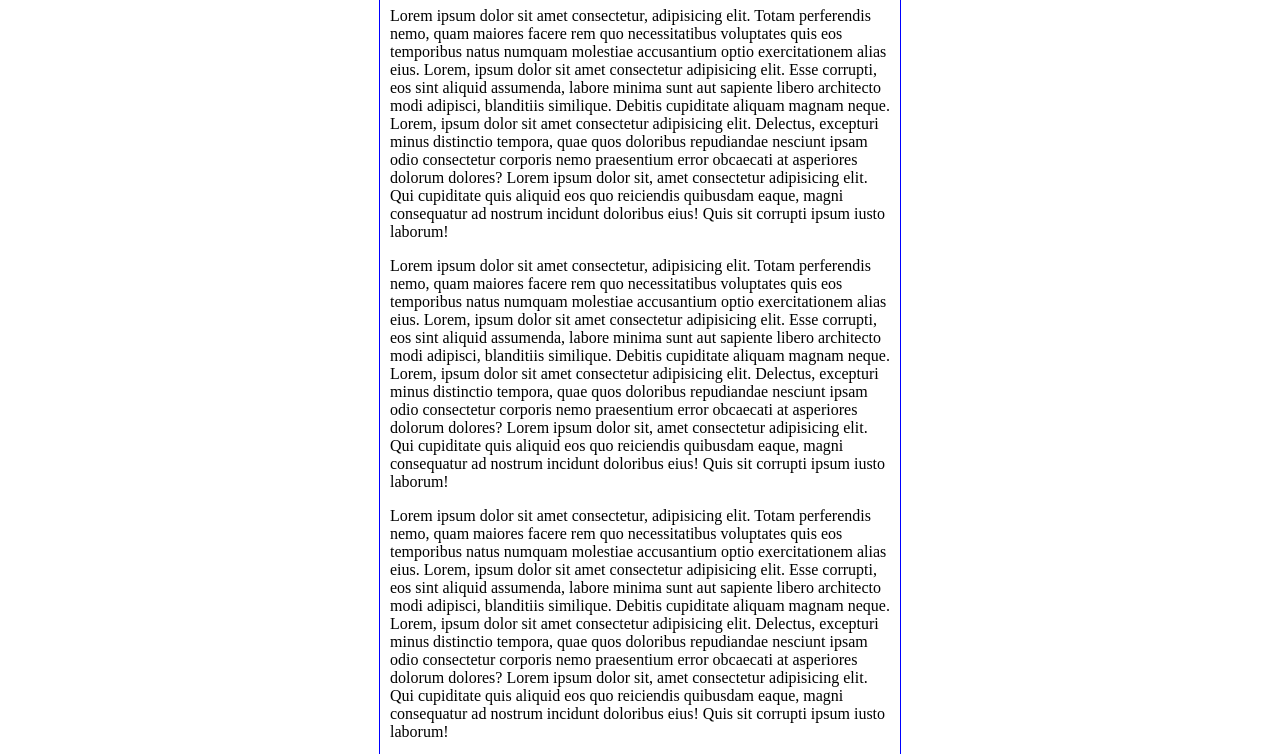
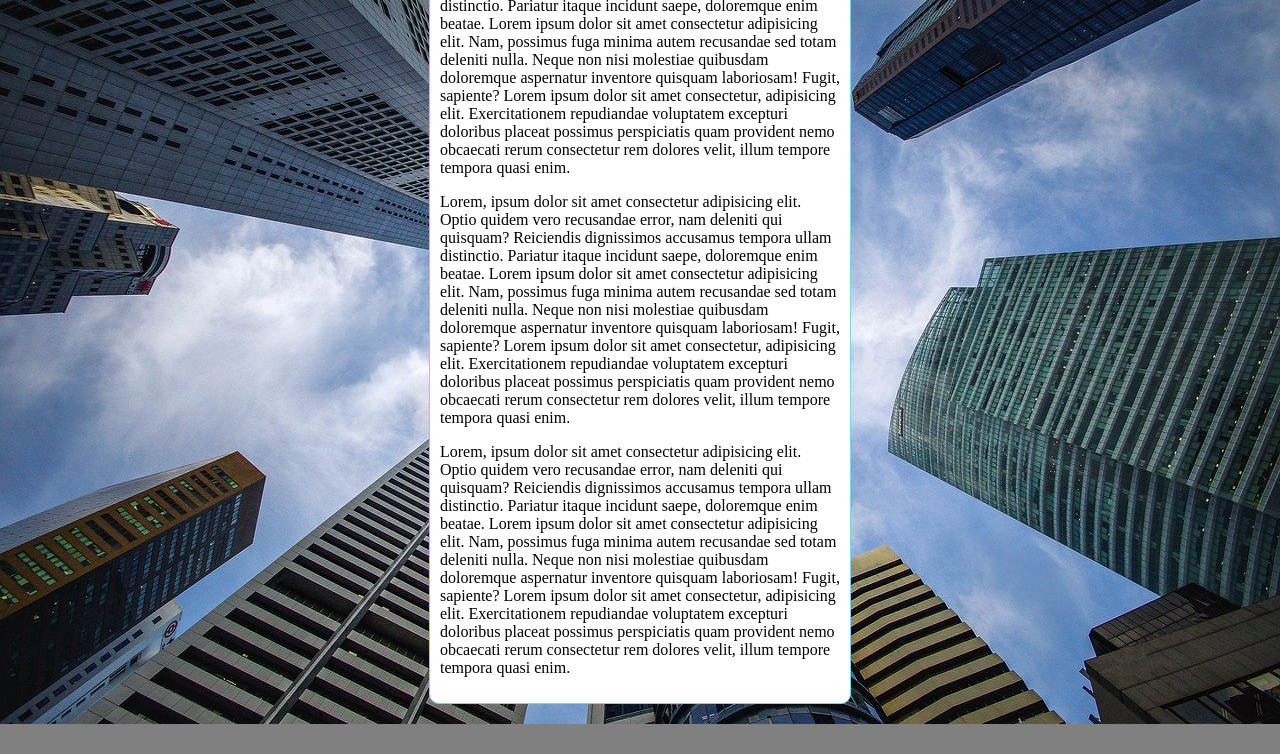
Before and after one commit to Joaolucasgit/html-css, a plain HTML site: page Exercicíos/ex022/fundo006.html in a window 1280 px wide. Shown: the part 92-846 px from the top of the page. After the commit the page ends 816 px from the top, so only its background shows below. Drawn offline with Linux system fonts and the light colour scheme.

Commit message:
atualização

```diff
--- a/Exercicíos/ex022/fundo006.html
+++ b/Exercicíos/ex022/fundo006.html
@@ -6,37 +6,30 @@
     <title>Fundo fixo de tela</title>
     <style>
         body {
-            height: 97vh;
-
-            /*Shorthand - background
-            1 - color
-            2 - image
-            3 - position
-            4 - [size]
-            5 - attatchment*/
-
-            background:black url('imagens/wallpaper002.jpg' ) center center cover fixed;
+            height: 100vh;
+            background-color: gray;
+            background-image: url('imagens/wallpaper002.jpg');
+            background-repeat: repeat-y;
+            background-position: center top;
+            background-size: cover;
         }
 
         main {
             background-color: white;
+            width: 400px;
             padding: 10px;
-            min-width: 400px;
-            max-width: 500px;
             margin: auto;
-            border: 1px solid blue;
-            border-radius: 15px;
+            border: 1px solid skyblue;
+            border-radius: 10px;
         }
+
     </style>
 </head>
 <body>
     <main>
-        <h1>Teste de imagem de fundo</h1>
-        <p>Lorem ipsum dolor sit amet consectetur, adipisicing elit. Totam perferendis nemo, quam maiores facere rem quo necessitatibus voluptates quis eos temporibus natus numquam molestiae accusantium optio exercitationem alias eius. Lorem, ipsum dolor sit amet consectetur adipisicing elit. Esse corrupti, eos sint aliquid assumenda, labore minima sunt aut sapiente libero architecto modi adipisci, blanditiis similique. Debitis cupiditate aliquam magnam neque. Lorem, ipsum dolor sit amet consectetur adipisicing elit. Delectus, excepturi minus distinctio tempora, quae quos doloribus repudiandae nesciunt ipsam odio consectetur corporis nemo praesentium error obcaecati at asperiores dolorum dolores? Lorem ipsum dolor sit, amet consectetur adipisicing elit. Qui cupiditate quis aliquid eos quo reiciendis quibusdam eaque, magni consequatur ad nostrum incidunt doloribus eius! Quis sit corrupti ipsum iusto laborum!</p>
-        <p>Lorem ipsum dolor sit amet consectetur, adipisicing elit. Totam perferendis nemo, quam maiores facere rem quo necessitatibus voluptates quis eos temporibus natus numquam molestiae accusantium optio exercitationem alias eius. Lorem, ipsum dolor sit amet consectetur adipisicing elit. Esse corrupti, eos sint aliquid assumenda, labore minima sunt aut sapiente libero architecto modi adipisci, blanditiis similique. Debitis cupiditate aliquam magnam neque. Lorem, ipsum dolor sit amet consectetur adipisicing elit. Delectus, excepturi minus distinctio tempora, quae quos doloribus repudiandae nesciunt ipsam odio consectetur corporis nemo praesentium error obcaecati at asperiores dolorum dolores? Lorem ipsum dolor sit, amet consectetur adipisicing elit. Qui cupiditate quis aliquid eos quo reiciendis quibusdam eaque, magni consequatur ad nostrum incidunt doloribus eius! Quis sit corrupti ipsum iusto laborum!</p>
-        <p>Lorem ipsum dolor sit amet consectetur, adipisicing elit. Totam perferendis nemo, quam maiores facere rem quo necessitatibus voluptates quis eos temporibus natus numquam molestiae accusantium optio exercitationem alias eius. Lorem, ipsum dolor sit amet consectetur adipisicing elit. Esse corrupti, eos sint aliquid assumenda, labore minima sunt aut sapiente libero architecto modi adipisci, blanditiis similique. Debitis cupiditate aliquam magnam neque. Lorem, ipsum dolor sit amet consectetur adipisicing elit. Delectus, excepturi minus distinctio tempora, quae quos doloribus repudiandae nesciunt ipsam odio consectetur corporis nemo praesentium error obcaecati at asperiores dolorum dolores? Lorem ipsum dolor sit, amet consectetur adipisicing elit. Qui cupiditate quis aliquid eos quo reiciendis quibusdam eaque, magni consequatur ad nostrum incidunt doloribus eius! Quis sit corrupti ipsum iusto laborum!</p>
-        <p>Lorem ipsum dolor sit amet consectetur, adipisicing elit. Totam perferendis nemo, quam maiores facere rem quo necessitatibus voluptates quis eos temporibus natus numquam molestiae accusantium optio exercitationem alias eius. Lorem, ipsum dolor sit amet consectetur adipisicing elit. Esse corrupti, eos sint aliquid assumenda, labore minima sunt aut sapiente libero architecto modi adipisci, blanditiis similique. Debitis cupiditate aliquam magnam neque. Lorem, ipsum dolor sit amet consectetur adipisicing elit. Delectus, excepturi minus distinctio tempora, quae quos doloribus repudiandae nesciunt ipsam odio consectetur corporis nemo praesentium error obcaecati at asperiores dolorum dolores? Lorem ipsum dolor sit, amet consectetur adipisicing elit. Qui cupiditate quis aliquid eos quo reiciendis quibusdam eaque, magni consequatur ad nostrum incidunt doloribus eius! Quis sit corrupti ipsum iusto laborum!</p>
-        <p>Lorem ipsum dolor sit amet consectetur, adipisicing elit. Totam perferendis nemo, quam maiores facere rem quo necessitatibus voluptates quis eos temporibus natus numquam molestiae accusantium optio exercitationem alias eius. Lorem, ipsum dolor sit amet consectetur adipisicing elit. Esse corrupti, eos sint aliquid assumenda, labore minima sunt aut sapiente libero architecto modi adipisci, blanditiis similique. Debitis cupiditate aliquam magnam neque. Lorem, ipsum dolor sit amet consectetur adipisicing elit. Delectus, excepturi minus distinctio tempora, quae quos doloribus repudiandae nesciunt ipsam odio consectetur corporis nemo praesentium error obcaecati at asperiores dolorum dolores? Lorem ipsum dolor sit, amet consectetur adipisicing elit. Qui cupiditate quis aliquid eos quo reiciendis quibusdam eaque, magni consequatur ad nostrum incidunt doloribus eius! Quis sit corrupti ipsum iusto laborum!</p>
+        <p>Lorem, ipsum dolor sit amet consectetur adipisicing elit. Optio quidem vero recusandae error, nam deleniti qui quisquam? Reiciendis dignissimos accusamus tempora ullam distinctio. Pariatur itaque incidunt saepe, doloremque enim beatae. Lorem ipsum dolor sit amet consectetur adipisicing elit. Nam, possimus fuga minima autem recusandae sed totam deleniti nulla. Neque non nisi molestiae quibusdam doloremque aspernatur inventore quisquam laboriosam! Fugit, sapiente? Lorem ipsum dolor sit amet consectetur, adipisicing elit. Exercitationem repudiandae voluptatem excepturi doloribus placeat possimus perspiciatis quam provident nemo obcaecati rerum consectetur rem dolores velit, illum tempore tempora quasi enim.</p>
+        <p>Lorem, ipsum dolor sit amet consectetur adipisicing elit. Optio quidem vero recusandae error, nam deleniti qui quisquam? Reiciendis dignissimos accusamus tempora ullam distinctio. Pariatur itaque incidunt saepe, doloremque enim beatae. Lorem ipsum dolor sit amet consectetur adipisicing elit. Nam, possimus fuga minima autem recusandae sed totam deleniti nulla. Neque non nisi molestiae quibusdam doloremque aspernatur inventore quisquam laboriosam! Fugit, sapiente? Lorem ipsum dolor sit amet consectetur, adipisicing elit. Exercitationem repudiandae voluptatem excepturi doloribus placeat possimus perspiciatis quam provident nemo obcaecati rerum consectetur rem dolores velit, illum tempore tempora quasi enim.</p>
+        <p>Lorem, ipsum dolor sit amet consectetur adipisicing elit. Optio quidem vero recusandae error, nam deleniti qui quisquam? Reiciendis dignissimos accusamus tempora ullam distinctio. Pariatur itaque incidunt saepe, doloremque enim beatae. Lorem ipsum dolor sit amet consectetur adipisicing elit. Nam, possimus fuga minima autem recusandae sed totam deleniti nulla. Neque non nisi molestiae quibusdam doloremque aspernatur inventore quisquam laboriosam! Fugit, sapiente? Lorem ipsum dolor sit amet consectetur, adipisicing elit. Exercitationem repudiandae voluptatem excepturi doloribus placeat possimus perspiciatis quam provident nemo obcaecati rerum consectetur rem dolores velit, illum tempore tempora quasi enim.</p>
     </main>
 </body>
 </html>
```
Also changed, not shown: Exercicíos/ex002/index.html (+13 -14 lines), Exercicíos/ex002/style.css (added).
